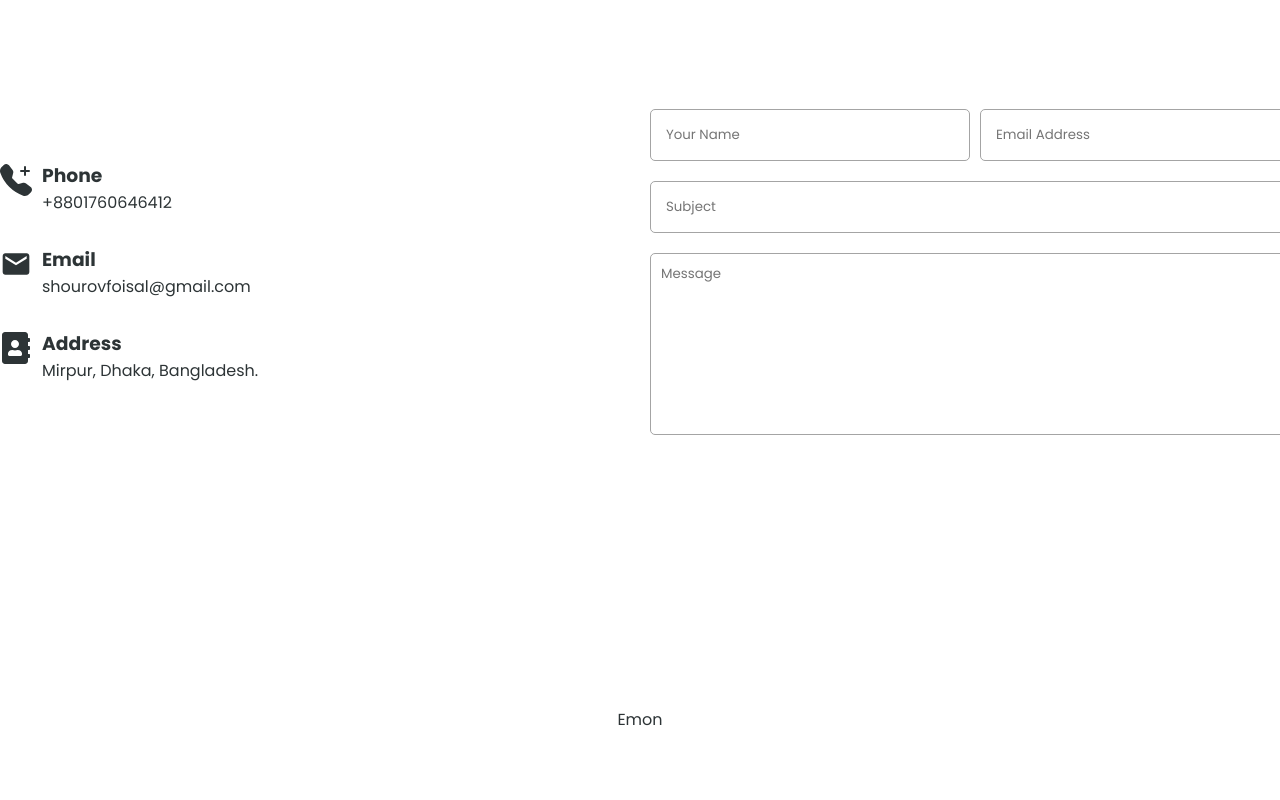
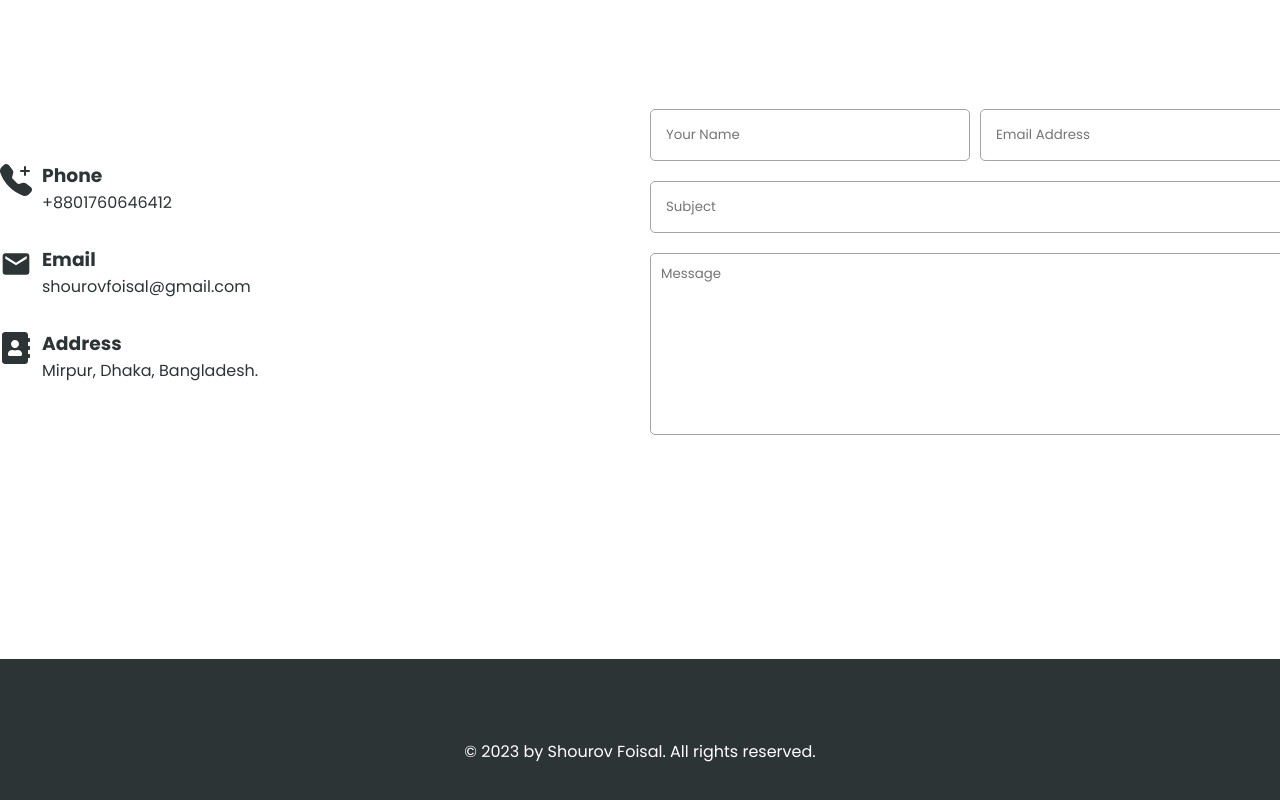
Before and after one commit to shourovfoisal/next-portfolio, a Next.js app: page / in a window 1280 px wide. Shown: the part 2975-3775 px from the top of the page. Built offline with nearby package versions, Linux system fonts and the light colour scheme.

Commit message:
Added a footer section

```diff
--- a/components/Footer/Footer.module.scss
+++ b/components/Footer/Footer.module.scss
@@ -1,6 +1,9 @@
+
+@import '../../styles/variables';
 
 .footer {
-    padding-top: 3rem;
-    padding-bottom: 3rem;
+    padding: 5rem 0;
     text-align: center;
+    background-color: $textColor;
+    color: #fff;
 }
--- a/components/Footer/Footer.tsx
+++ b/components/Footer/Footer.tsx
@@ -4,7 +4,7 @@ import styles from './Footer.module.scss';
 const Footer = () => {
   return (
     <section className={styles.footer}>
-        Emon
+        &copy; 2023 by Shourov Foisal. All rights reserved.
     </section>
   )
 }
```
